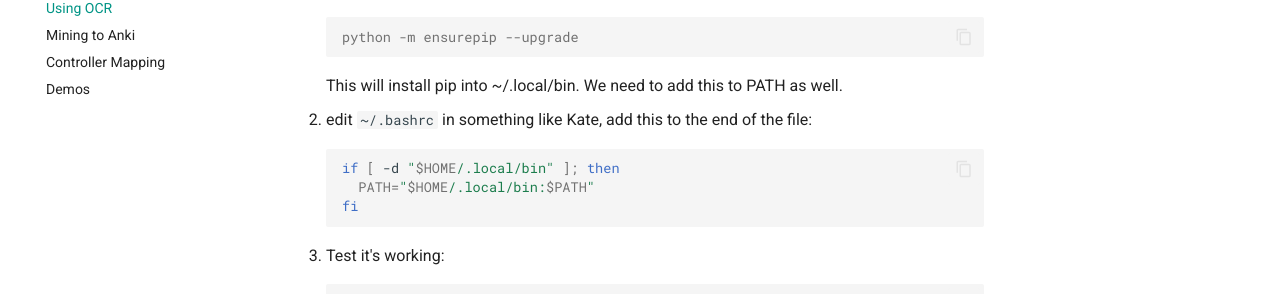
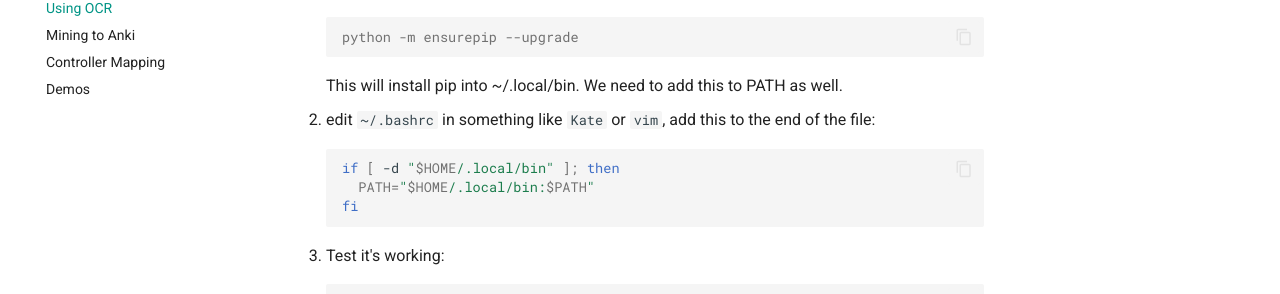
Before and after one commit to aka-baka/deck-mining, an MkDocs documentation site: the page built from docs/deck-mining/OCR.md, in a window 1280 px wide and 1176 px high. Shown: the part 394-688 px from the top of the window. Built offline with MkDocs 1.6.1 and Material for MkDocs 9.7.7, drawn with Linux system fonts in a browser that asks for light colours.

Commit message:
Update OCR.md

````diff
--- a/docs/deck-mining/OCR.md
+++ b/docs/deck-mining/OCR.md
@@ -7,7 +7,7 @@ I'll be going through [OwOcr](https://github.com/AuroraWright/owocr) here. If yo
 python -m ensurepip --upgrade
 ```
 This will install pip into ~/.local/bin. We need to add this to PATH as well.
-2. edit `~/.bashrc` in something like Kate, add this to the end of the file:
+2. edit `~/.bashrc` in something like `Kate` or `vim`, add this to the end of the file:
 ```bash
 if [ -d "$HOME/.local/bin" ]; then
   PATH="$HOME/.local/bin:$PATH"
````
